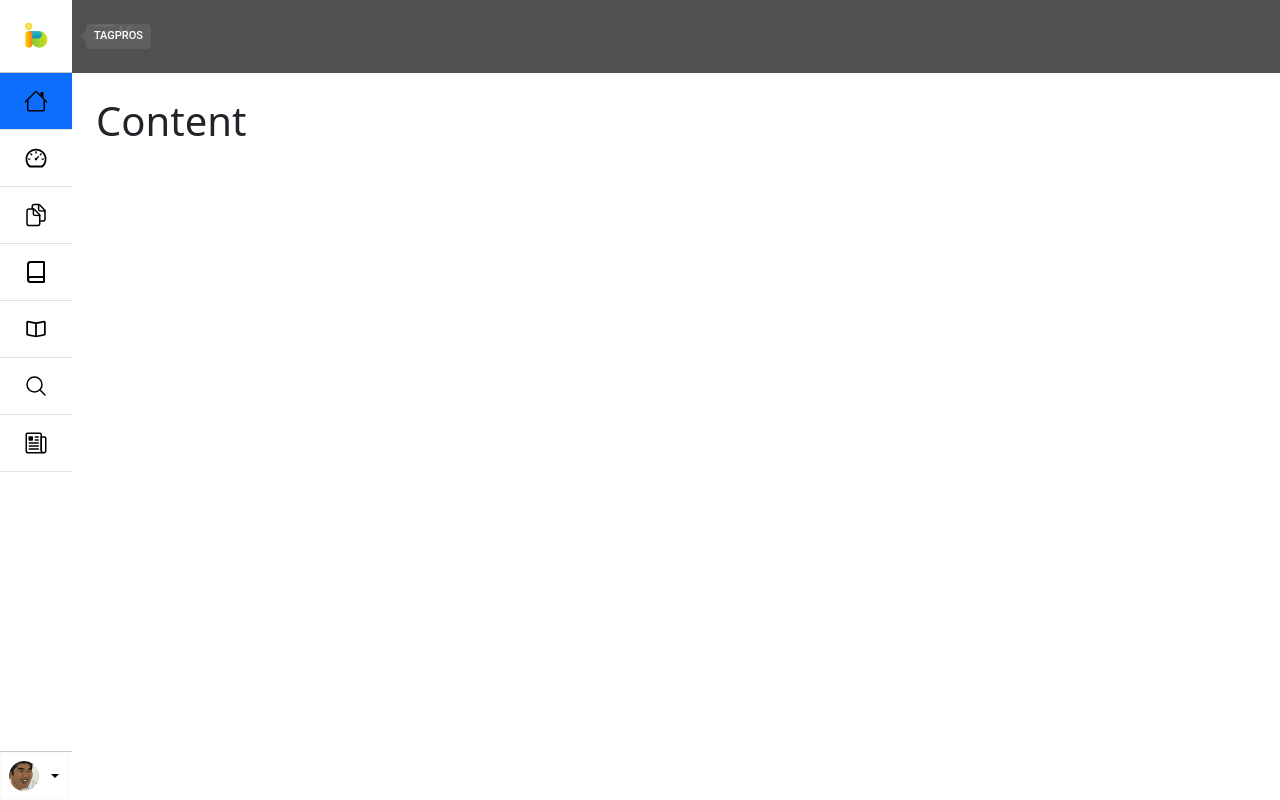
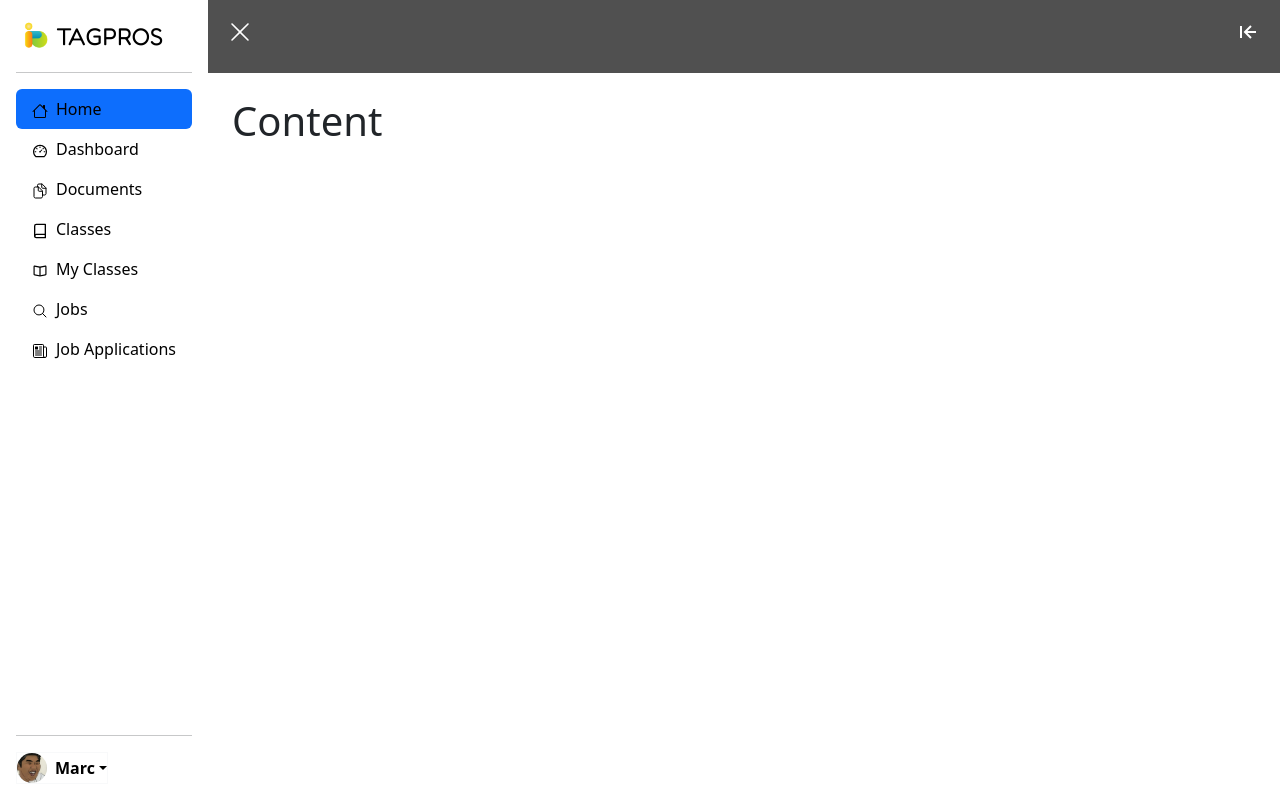
Before and after one commit to Mac12880/nextJSProject, a Next.js app in the folder app/: page /login in a window 1280 px wide. Built offline with nearby package versions, Linux system fonts and the light colour scheme.

Commit message:
fix header buttons and functions

```diff
--- a/app/pages/login.js
+++ b/app/pages/login.js
@@ -2,25 +2,41 @@ import LoginNavbar from '@/components/loginNavbar'
 import SLoginNavbar from '@/components/sLoginNavbar'
 import React, { useState } from 'react'
 
-import { RxHamburgerMenu } from "react-icons/rx"
+import { RxHamburgerMenu, RxCross1 } from "react-icons/rx"
 import { BiArrowToLeft, BiArrowToRight } from "react-icons/bi"
 
 const Login = () => {
-  const [smallNavbar, setSmallNavbar] = useState(true)
+  const [smallNavbar, setSmallNavbar] = useState(false)
+  const [showNavbar, setShowNavbar] = useState(true)
 
   const handleSmallNavbar = () => {
     setSmallNavbar((currentState) => !currentState)
     console.log("clicked")
   }
 
+  const handleShowNavbar = () => {
+    setShowNavbar((currentState) => !currentState)
+  }
+
+
+  const Navbar = () => {
+    if(smallNavbar === true){
+      return <SLoginNavbar />
+    }
+    else{
+      return <LoginNavbar />
+    }
+  }
+
   return (
     <div className='d-flex flex-direction-row justify-content-start'>
-      {/* <Navbar /> */}
-      {smallNavbar ? (<SLoginNavbar />) : (<LoginNavbar />)}
+      {/* {smallNavbar ? <SLoginNavbar /> : <LoginNavbar />} */}
+      {showNavbar && <Navbar/>}
       <div className='w-100 dashboard'>
-        <div className='d-flex w-100 headerDashboard text-white'>
-          <RxHamburgerMenu className='sloginNavbarIcon'/>
-          <BiArrowToLeft className='sloginNavbarIcon'/>
+        <div className='d-flex justify-content-between w-100 headerDashboard text-white'>
+          {showNavbar ? <RxCross1 className='headerDashboardIcon' onClick={handleShowNavbar}/> : <RxHamburgerMenu className='headerDashboardIcon' onClick={handleShowNavbar}/>}
+          {smallNavbar ? <BiArrowToRight className='headerDashboardIcon' onClick={handleSmallNavbar}/> : <BiArrowToLeft className='headerDashboardIcon' onClick={handleSmallNavbar}/>}
+
         </div>
         <h1 className='m-2 p-3'>Content</h1>
       </div>
--- a/app/styles/globals.css
+++ b/app/styles/globals.css
@@ -206,7 +206,15 @@ a {
   padding: 20px;
   background-color: #505050;
 }
-
+.headerDashboardIcon{
+  width: 24px;
+  height: 24px;
+  cursor: pointer;
+  transition: transform .2s;
+}
+.headerDashboardIcon:hover{
+  transform: scale(1.5);
+}
 
 
 
```
